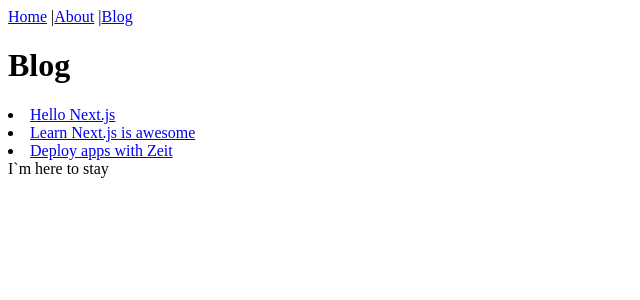
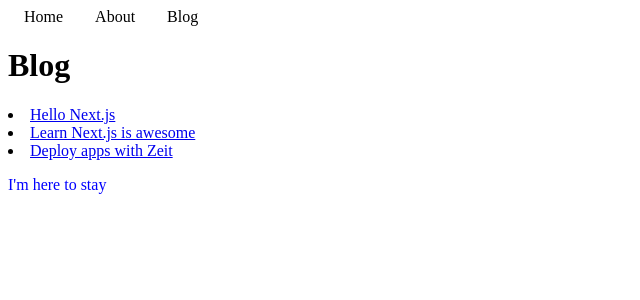
Before and after one commit to mwonng/whisper, a Next.js app: page /blog in a window 1280 px wide. Shown: the top 300 px of the page, without its empty margins (0-640 px from the left). Built offline with nearby package versions, Linux system fonts and the light colour scheme.

Commit message:
add ssr for styled-component

```diff
--- a/layouts/Footer.js
+++ b/layouts/Footer.js
@@ -1,7 +1,12 @@
+import Link from 'next/link'
+import styled from 'styled-components';
 
-import Link from 'next/link'
+const Footer = styled.footer`
+  color: blue;
+  margin: 1rem auto;
+`;
 
 export default () =>
-  <footer>
-    {'I`m here to stay'}
-  </footer>
+  <Footer>
+    {`I'm here to stay`}
+  </Footer>
--- a/layouts/Header.js
+++ b/layouts/Header.js
@@ -1,11 +1,19 @@
 
 import Link from 'next/link'
+import styled from 'styled-components';
+
+import Footer from './Footer';
+
+const NavLink = styled.a`
+  padding: 0 1rem;
+  cursor: pointer;
+`
 
 export default () =>
   <header>
     <nav>
-      <Link href='/'><a>Home</a></Link> |
-      <Link href='/about'><a>About</a></Link> |
-      <Link href='/blog'><a>Blog</a></Link>
+      <Link href='/'><NavLink>Home</NavLink></Link>
+      <Link href='/about'><NavLink>About</NavLink></Link>
+      <Link href='/blog'><NavLink>Blog</NavLink></Link>
     </nav>
   </header>
--- a/layouts/Layout.js
+++ b/layouts/Layout.js
@@ -1,14 +1,20 @@
-import Head from 'next/head'
+import Head from 'next/head';
 import Header from './Header';
 import Footer from './Footer';
 
-export default ({ children, title = 'This is the default title' }) =>
+export default (props) => {
+  const { children, title } = props;
+  // default title bar
+  const pageTitle = title || "Welcome - Michael Wonng"
+  return(
     <div>
       <Head>
-      <title>My page title</title>
+        <title>{pageTitle}</title>
         <meta name="viewport" content="initial-scale=1.0, width=device-width" />
       </Head>
       <Header />
       { children }
       <Footer />
     </div>
+  )
+}
--- a/package.json
+++ b/package.json
@@ -3,9 +3,11 @@
     "next": "^6.0.3"
   },
   "devDependencies": {
+    "babel-plugin-styled-components": "^1.5.1",
     "express": "^4.16.3",
     "react": "^16.3.2",
-    "react-dom": "^16.3.2"
+    "react-dom": "^16.3.2",
+    "styled-components": "^3.2.6"
   },
   "name": "next",
   "version": "1.0.0",
--- /dev/null
+++ b/pages/_document.js
@@ -0,0 +1,26 @@
+import Document, { Head, Main, NextScript } from 'next/document'
+import { ServerStyleSheet } from 'styled-components'
+
+export default class MyDocument extends Document {
+  static getInitialProps ({ renderPage }) {
+    const sheet = new ServerStyleSheet()
+    const page = renderPage(App => props => sheet.collectStyles(<App {...props} />))
+    const styleTags = sheet.getStyleElement()
+    return { ...page, styleTags }
+  }
+
+  render () {
+    return (
+      <html>
+        <Head>
+          <title>My page</title>
+          {this.props.styleTags}
+        </Head>
+        <body>
+          <Main />
+          <NextScript />
+        </body>
+      </html>
+    )
+  }
+}
--- a/pages/blog.js
+++ b/pages/blog.js
@@ -11,7 +11,7 @@ const PostLink = (props) => (
 )
 
 export default () =>
-  <Layout>
+  <Layout title="Blog | Michael Wonng">
     <h1>Blog</h1>
     <PostLink id="hello-nextjs" title="Hello Next.js"/>
     <PostLink id="learn-nextjs" title="Learn Next.js is awesome"/>
```
Also changed, not shown: .babelrc (added), 2 other files (tests, documents, lock files or other folders). Lines whose indentation alone changed are shown as unchanged.
